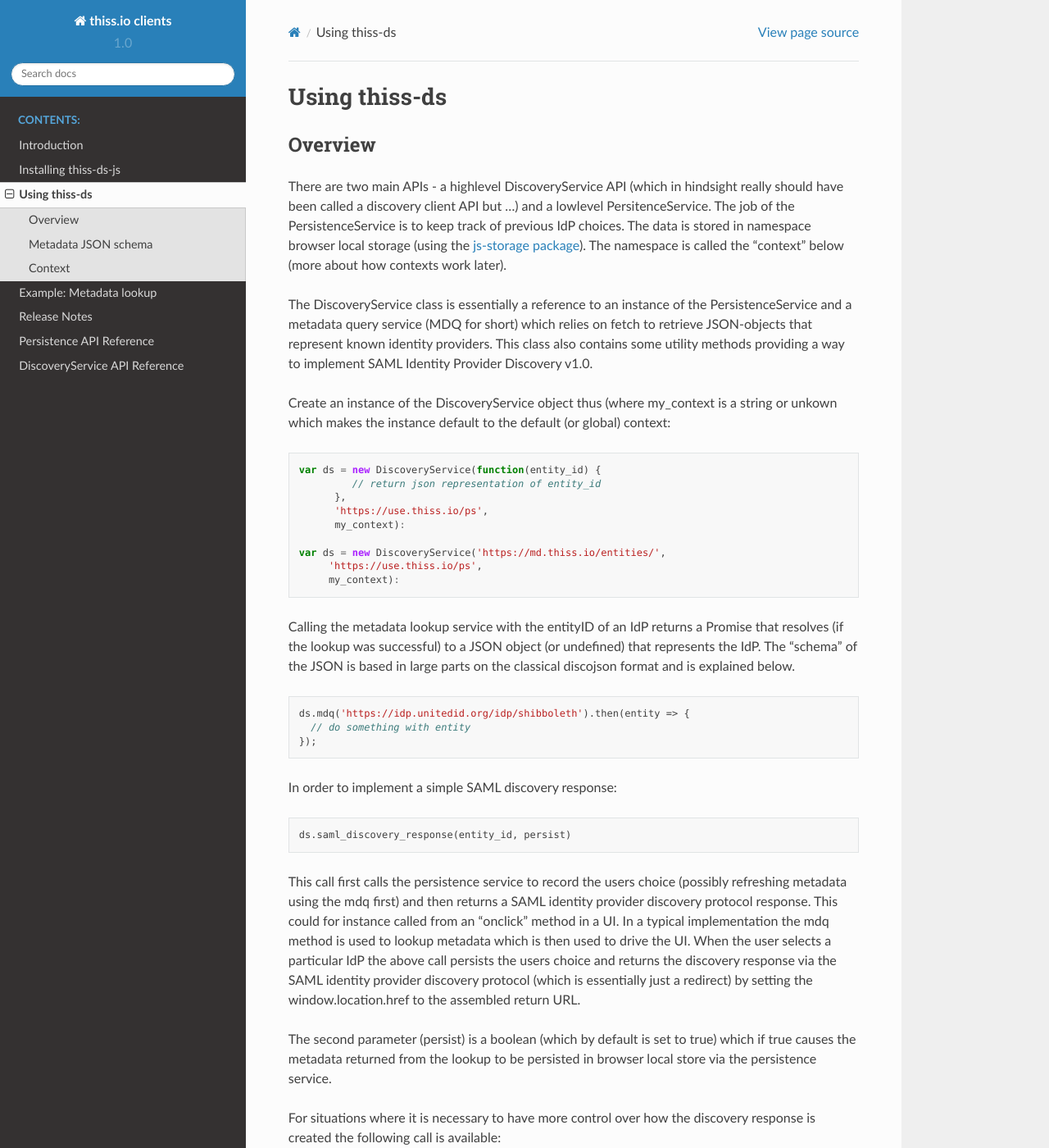
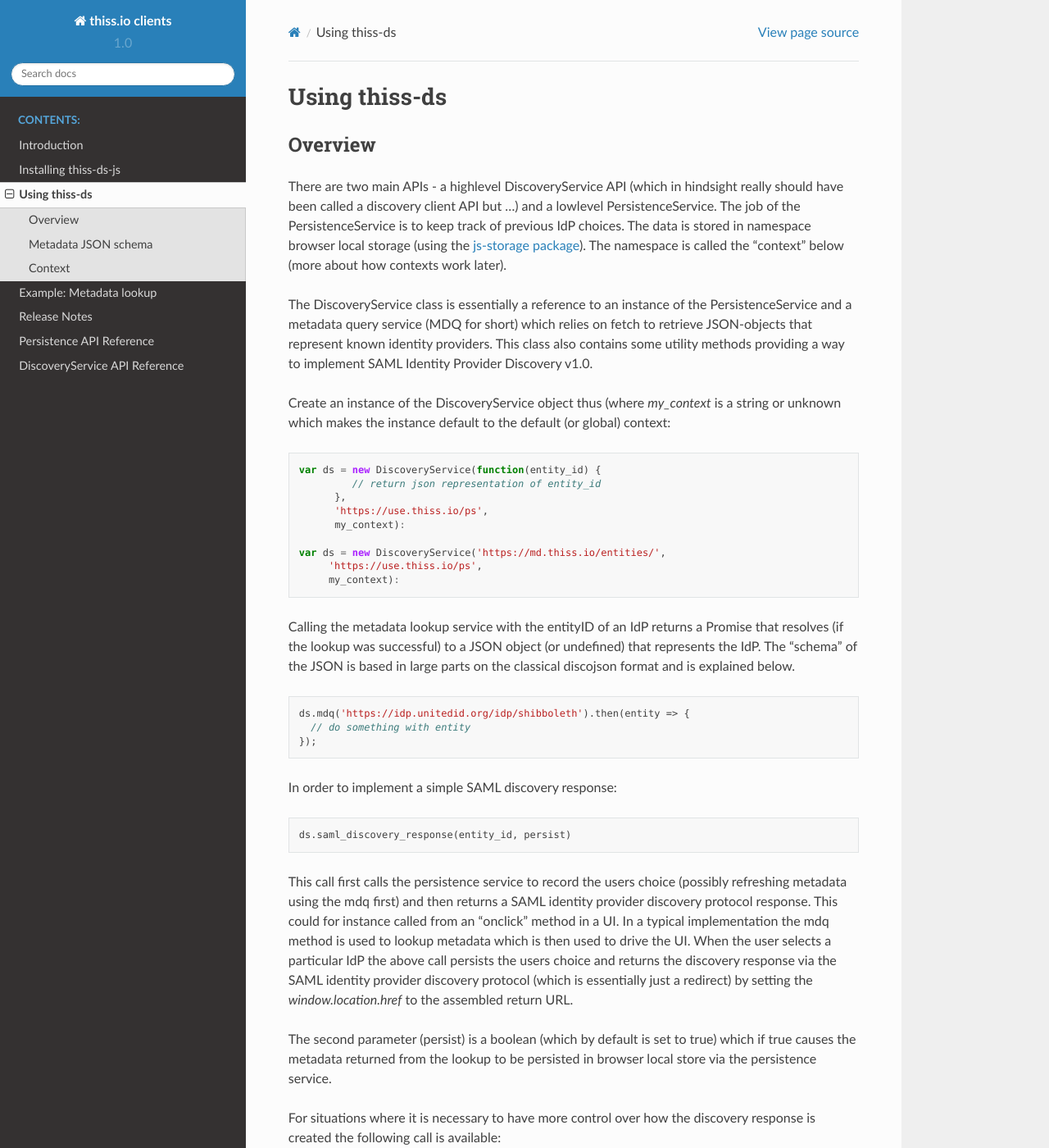
Before and after one commit to TheIdentitySelector/thiss-ds-js, a Sphinx documentation site: the page built from docs/usage.rst, in a window 1280 px wide and 1400 px high. Shown: the whole window at 82% size. Built offline with Sphinx 7.4.7 and the Read the Docs theme 2.0.0, drawn with Linux system fonts in a browser that asks for light colours; some of the changed text lies outside the part shown.

Commit message:
Typo corrections

```diff
--- a/docs/usage.rst
+++ b/docs/usage.rst
@@ -4,11 +4,11 @@
 Overview
 --------
 
-There are two main APIs - a highlevel DiscoveryService API (which in hindsight really should have been called a discovery client API but ...) and a lowlevel PersitenceService. The job of the PersistenceService is to keep track of previous IdP choices. The data is stored in namespace browser local storage (using the `js-storage package <https://www.npmjs.com/package/js-storage>`_). The namespace is called the "context" below (more about how contexts work later).
+There are two main APIs - a highlevel DiscoveryService API (which in hindsight really should have been called a discovery client API but ...) and a lowlevel PersistenceService. The job of the PersistenceService is to keep track of previous IdP choices. The data is stored in namespace browser local storage (using the `js-storage package <https://www.npmjs.com/package/js-storage>`_). The namespace is called the "context" below (more about how contexts work later).
 
 The DiscoveryService class is essentially a reference to an instance of the PersistenceService and a metadata query service (MDQ for short) which relies on fetch to retrieve JSON-objects that represent known identity providers. This class also contains some utility methods providing a way to implement SAML Identity Provider Discovery v1.0.
 
-Create an instance of the DiscoveryService object thus (where my_context is a string or unkown which makes the instance default to the default (or global) context:
+Create an instance of the DiscoveryService object thus (where `my_context` is a string or unknown which makes the instance default to the default (or global) context:
 
 .. code-block:: js
 
@@ -37,7 +37,7 @@
   ds.saml_discovery_response(entity_id, persist)
 
 
-This call first calls the persistence service to record the users choice (possibly refreshing metadata using the mdq first) and then returns a SAML identity provider discovery protocol response. This could for instance called from an "onclick" method in a UI. In a typical implementation the mdq method is used to lookup metadata which is then used to drive the UI. When the user selects a particular IdP the above call persists the users choice and returns the discovery response via the SAML identity provider discovery protocol (which is essentially just a redirect) by setting the window.location.href to the assembled return URL.
+This call first calls the persistence service to record the users choice (possibly refreshing metadata using the mdq first) and then returns a SAML identity provider discovery protocol response. This could for instance called from an "onclick" method in a UI. In a typical implementation the mdq method is used to lookup metadata which is then used to drive the UI. When the user selects a particular IdP the above call persists the users choice and returns the discovery response via the SAML identity provider discovery protocol (which is essentially just a redirect) by setting the `window.location.href` to the assembled return URL.
 
 The second parameter (persist) is a boolean (which by default is set to true) which if true causes the metadata returned from the lookup to be persisted in browser local store via the persistence service.
 
```
Also changed, not shown: other parts of docs/usage.rst (+1 -1 lines).
